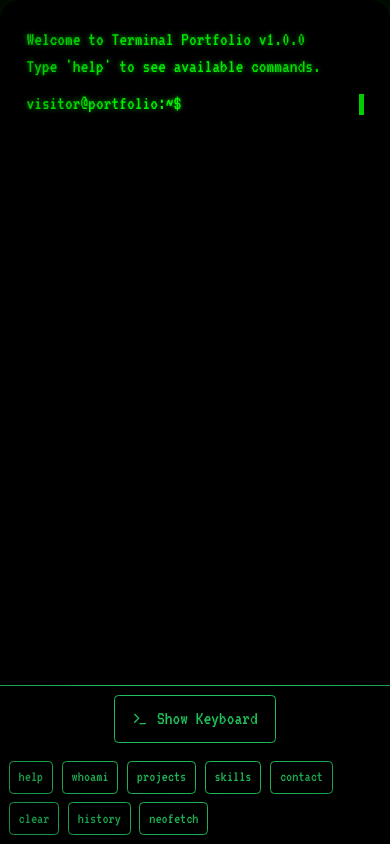
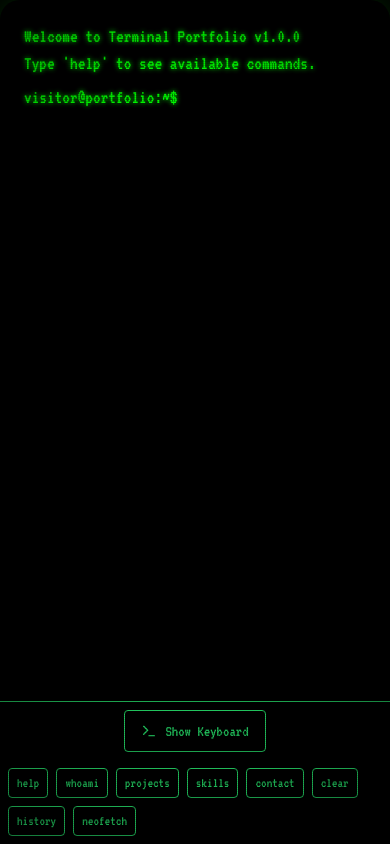
Before and after one commit to Arijit-gotsomecodes/Lunux-Portfolio, a React (Vite) app: page / in a window 390 px wide. Built offline with nearby package versions, Linux system fonts and the light colour scheme.

Commit message:
major bug fixses + themes

```diff
--- a/src/commands/index.ts
+++ b/src/commands/index.ts
@@ -12,6 +12,7 @@ import { sudoCommand } from './sudoCommand';
 import { catCommand } from './catCommand';
 import { asciiCommand } from './asciiCommand';
 import { motdCommand } from './motdCommand';
+import { themeCommand } from './themeCommand';
 
 // Command Registry
 export const commands: CommandRegistry = {
@@ -27,5 +28,6 @@ export const commands: CommandRegistry = {
   sudo: sudoCommand,
   cat: catCommand,
   ascii: asciiCommand,
-  motd: motdCommand
+  motd: motdCommand,
+  theme: themeCommand
 };
--- /dev/null
+++ b/src/commands/themeCommand.ts
@@ -0,0 +1,97 @@
+import { Command, CommandOutput, Theme } from "../types";
+
+const themes: Record<string, Theme> = {
+  matrix: {
+    name: "matrix",
+    background: "#000000",
+    text: "#00FF00",
+    cursor: "#00FF00",
+    selection: "rgba(0, 255, 0, 0.3)",
+    description: "Classic Matrix green-on-black theme",
+  },
+  synthwave: {
+    name: "synthwave",
+    background: "#2b213a",
+    text: "#ff71ce",
+    cursor: "#ff71ce",
+    selection: "rgba(255, 113, 206, 0.3)",
+    description: "Retro synthwave with neon pink",
+  },
+  ubuntu: {
+    name: "ubuntu",
+    background: "#300a24",
+    text: "#ffffff",
+    cursor: "#ffffff",
+    selection: "rgba(255, 255, 255, 0.3)",
+    description: "Ubuntu terminal colors",
+  },
+  hacker: {
+    name: "hacker",
+    background: "#0D0208",
+    text: "#39FF14",
+    cursor: "#39FF14",
+    selection: "rgba(57, 255, 20, 0.3)",
+    description: "Bright green on dark theme",
+  },
+  dracula: {
+    name: "dracula",
+    background: "#282a36",
+    text: "#f8f8f2",
+    cursor: "#ff79c6",
+    selection: "rgba(248, 248, 242, 0.3)",
+    description: "Dracula theme colors",
+  },
+};
+
+export const themeCommand: Command = {
+  name: "theme",
+  description:
+    "Change terminal theme. Usage: theme [name]\nAvailable themes:\n- matrix (default): Classic Matrix green-on-black\n- synthwave: Retro synthwave with neon pink\n- ubuntu: Ubuntu terminal colors\n- hacker: Bright green on dark\n- dracula: Dracula theme colors",
+
+  execute: (args: string[]): CommandOutput[] => {
+    if (args.length === 0) {
+      const themeList = Object.values(themes)
+        .map((theme) => `${theme.name.padEnd(12)} - ${theme.description}`)
+        .join("\n");
+
+      return [
+        {
+          text: `Available themes:\n\n${themeList}\n\nUsage: theme [name]\nExample: theme synthwave`,
+        },
+      ];
+    }
+
+    const themeName = args[0].toLowerCase();
+    const theme = themes[themeName];
+
+    if (!theme) {
+      return [
+        {
+          text: `Theme '${themeName}' not found. Type 'theme' to see available themes.`,
+          isError: true,
+        },
+      ];
+    }
+
+    // Update CSS variables
+    document.documentElement.style.setProperty(
+      "--terminal-background",
+      theme.background
+    );
+    document.documentElement.style.setProperty("--terminal-text", theme.text);
+    document.documentElement.style.setProperty(
+      "--terminal-cursor",
+      theme.cursor
+    );
+    document.documentElement.style.setProperty(
+      "--terminal-selection",
+      theme.selection
+    );
+
+    return [
+      {
+        text: `Theme changed to ${theme.name}`,
+      },
+    ];
+  },
+};
--- a/src/components/Terminal.tsx
+++ b/src/components/Terminal.tsx
@@ -13,6 +13,7 @@ const Terminal: React.FC = () => {
   const [booting, setBooting] = useState<boolean>(true);
   const [showMatrix, setShowMatrix] = useState<boolean>(false);
   const [soundEnabled, setSoundEnabled] = useState<boolean>(false);
+  const [commandHistory, setCommandHistory] = useState<string[]>([]);
 
   const terminalRef = useRef<HTMLDivElement>(null);
   const inputRef = useRef<HTMLInputElement>(null);
@@ -66,19 +67,17 @@ const Terminal: React.FC = () => {
     // Navigate command history
     if (e.key === 'ArrowUp') {
       e.preventDefault();
-      if (historyIndex < history.length - 1) {
+      if (historyIndex < commandHistory.length - 1) {
         const newIndex = historyIndex + 1;
         setHistoryIndex(newIndex);
-        const cmd = history[history.length - 1 - newIndex]?.command;
-        if (cmd && cmd !== 'system') setInput(cmd);
+        setInput(commandHistory[commandHistory.length - 1 - newIndex] || '');
       }
     } else if (e.key === 'ArrowDown') {
       e.preventDefault();
       if (historyIndex > 0) {
         const newIndex = historyIndex - 1;
         setHistoryIndex(newIndex);
-        const cmd = history[history.length - 1 - newIndex]?.command;
-        if (cmd && cmd !== 'system') setInput(cmd);
+        setInput(commandHistory[commandHistory.length - 1 - newIndex] || '');
       } else {
         setHistoryIndex(-1);
         setInput('');
@@ -86,6 +85,7 @@ const Terminal: React.FC = () => {
     } else if (e.key === 'Enter') {
       e.preventDefault();
       if (input.trim()) {
+        setCommandHistory(prev => [...prev, input.trim()]);
         await processCommand(input.trim());
         setInput('');
         setHistoryIndex(-1);
@@ -143,10 +143,18 @@ const Terminal: React.FC = () => {
       setHistory([welcomeMessage]);
       return;
     }
+    // History command handling
+    else if (command === 'history') {
+      output = [{
+        text: commandHistory
+          .map((cmd, index) => `${(index + 1).toString().padStart(4)}  ${cmd}`)
+          .join('\n')
+      }];
+    }
     // Process command via registry
     else if (commands[command]) {
       try {
-        output = await commands[command].execute(args.slice(1), { history });
+        output = await commands[command].execute(args.slice(1));
       } catch (error) {
         output = [{
           text: `Error executing command: ${(error as Error).message}`,
@@ -172,7 +180,6 @@ const Terminal: React.FC = () => {
       return newHistory;
     });
   };
-
 
   // Handle matrix mode exit
   const exitMatrix = () => {
@@ -201,11 +208,12 @@ const Terminal: React.FC = () => {
   }
 
   return (
-    <div className="crt-screen" onClick={handleTerminalClick}>
-      <div ref={terminalRef} className="terminal-content">
+    <div className="crt-screen " onClick={handleTerminalClick}>
+      <div className="grain-overlay"></div>
+      <div ref={terminalRef} className="terminal-content text-flicker">
         {/* Render command history and outputs */}
         {history.map((entry, index) => (
-          <div key={index}>
+          <div key={index} className="text-flicker">
             {entry.command !== 'system' && (
               <div className="input-line">
                 <span className="prompt">visitor@portfolio:~$</span>
@@ -225,12 +233,12 @@ const Terminal: React.FC = () => {
         ))}
 
         {/* Input line */}
-        <div className="input-line">
+        <div className="input-line relative text-flicker">
           <span className="prompt">visitor@portfolio:~$</span>
           <input
             ref={inputRef}
             type="text"
-            className="input-field ml-2"
+            className="input-field ml-2 bg-transparent border-none outline-none text-green-500 font-mono"
             value={input}
             onChange={handleInputChange}
             onKeyDown={handleKeyDown}
@@ -238,7 +246,14 @@ const Terminal: React.FC = () => {
             autoComplete="off"
             autoCapitalize="off"
           />
-          <span className="cursor"></span>
+          <span
+            className="cursor absolute"
+            style={{
+              left: `calc(${20.2}ch + ${input.length}ch)`,
+              top: '0',
+              height: '1.2em'
+            }}
+          />
         </div>
       </div>
 
--- a/src/index.css
+++ b/src/index.css
@@ -3,9 +3,10 @@
 @tailwind utilities;
 
 :root {
-  --terminal-green: #00FF00;
-  --terminal-dark-green: #00CC00;
-  --terminal-black: #000000;
+  --terminal-background: #000000;
+  --terminal-text: #00FF00;
+  --terminal-cursor: #00FF00;
+  --terminal-selection: rgba(0, 255, 0, 0.3);
   --scan-line-height: 2px;
 }
 
@@ -15,10 +16,8 @@ html, body {
   height: 100%;
   width: 100%;
   overflow: hidden;
-  background-color: var(--terminal-black);
+  background-color: var(--terminal-background);
   font-family: 'VT323', monospace;
-  font-size: clamp(1.1rem, 2vw, 1.39rem);   /*adjust for global style*/
-
 }
 
 #root {
@@ -32,7 +31,7 @@ html, body {
   height: 100vh;
   width: 100%;
   overflow: hidden;
-  background-color: var(--terminal-black);
+  background-color: var(--terminal-background);
   border-radius: 20px;
   box-shadow: 0 0 30px rgba(0, 255, 0, 0.15);
   padding: 2rem;
@@ -46,14 +45,13 @@ html, body {
   left: 0;
   width: 100%;
   height: 100%;
-  background: linear-gradient(
-    to bottom,
-    transparent 0%,
-    rgba(0, 0, 0, 0.1) 50%,
-    transparent 100%
+  background: repeating-linear-gradient(
+    0deg,
+    rgba(0, 0, 0, 0.15),
+    rgba(0, 0, 0, 0.15) 1px,
+    transparent 1px,
+    transparent 2px
   );
-  background-size: 100% var(--scan-line-height);
-  opacity: 0.2;
   pointer-events: none;
   z-index: 100;
 }
@@ -75,17 +73,46 @@ html, body {
   z-index: 101;
 }
 
+/* Grain overlay */
+.grain-overlay {
+  position: absolute;
+  top: 0;
+  left: 0;
+  width: 100%;
+  height: 100%;
+  background: repeating-conic-gradient(
+    rgba(0, 0, 0, 0.15) 0% 0.000001%,
+    transparent 0% 0.092%
+  ), repeating-conic-gradient(
+    rgba(0, 0, 0, 0.15) 0% 0.000001%,
+    transparent 0% 0.051%
+  ), repeating-conic-gradient(
+    rgba(0, 0, 0, 0.15) 0% 0.000001%,
+    transparent 0% 0.064%
+  );
+  background-size: 100% 100%, 50% 50%, 25% 25%;
+  background-position: 0 0;
+  opacity: 0.15;
+  pointer-events: none;
+  z-index: 102;
+  animation: grain 0.8s steps(1) infinite;
+}
+
 /* Terminal Content */
 .terminal-content {
   height: 100%;
   width: 100%;
   overflow-y: auto;
   overflow-x: hidden;
-  color: var(--terminal-green);
-  text-shadow: 0 0 5px rgba(0, 255, 0, 0.7);
+  color: var(--terminal-text);
+  text-shadow: 0 0 5px var(--terminal-cursor);
   padding: 0 1rem;
   scrollbar-width: thin;
-  scrollbar-color: var(--terminal-dark-green) var(--terminal-black);
+  scrollbar-color: var(--terminal-cursor) var(--terminal-background);
+  font-size: 1.2rem;
+  line-height: 1.2;
+  position: relative;
+  z-index: 1;
 }
 
 .terminal-content::-webkit-scrollbar {
@@ -93,11 +120,11 @@ html, body {
 }
 
 .terminal-content::-webkit-scrollbar-track {
-  background: var(--terminal-black);
+  background: var(--terminal-background);
 }
 
 .terminal-content::-webkit-scrollbar-thumb {
-  background-color: var(--terminal-dark-green);
+  background-color: var(--terminal-cursor);
   border-radius: 10px;
 }
 
@@ -106,18 +133,19 @@ html, body {
   display: flex;
   margin: 8px 0;
   align-items: center;
+  position: relative;
 }
 
 .prompt {
   white-space: nowrap;
-  color: var(--terminal-green);
+  color: var(--terminal-text);
 }
 
 .input-field {
   background: transparent;
   border: none;
   outline: none;
-  color: var(--terminal-green);
+  color: var(--terminal-text);
   font-family: 'VT323', monospace;
   font-size: 1.2rem;
   caret-color: transparent;
@@ -126,16 +154,18 @@ html, body {
   flex: 1;
 }
 
+.input-field::selection {
+  background-color: var(--terminal-selection);
+}
+
 /* Blinking Cursor */
 .cursor {
   display: inline-block;
-  width: 10px;
-  height: 1.2rem;
-  background-color: var(--terminal-green);
-  animation: blink 1s step-start infinite;
-  margin-left: 0px;
-  position: relative;
-  top: 1px;
+  width: 0.6ch;
+  height: 1.2em;
+  background-color: var(--terminal-cursor);
+  animation: blink 1s step-end infinite;
+  position: absolute;
 }
 
 /* Output Styles */
@@ -145,40 +175,61 @@ html, body {
   line-height: 1.4;
 }
 
+/* Text Flicker Animations */
+.text-flicker {
+  animation: textFlicker 6s infinite;
+  animation-timing-function: steps(1, end);
+  animation-fill-mode: both;
+}
+
+
 /* Animation Keyframes */
 @keyframes blink {
   0%, 100% { opacity: 1; }
   50% { opacity: 0; }
 }
 
-@keyframes flicker {
-  0% { opacity: 0.97; }
-  5% { opacity: 0.9; }
-  10% { opacity: 0.97; }
-  15% { opacity: 0.92; }
-  20% { opacity: 0.97; }
-  25% { opacity: 0.95; }
-  30% { opacity: 0.97; }
-  35% { opacity: 0.93; }
-  40% { opacity: 0.97; }
-  45% { opacity: 0.94; }
-  50% { opacity: 0.98; }
-  55% { opacity: 0.95; }
-  60% { opacity: 0.97; }
-  65% { opacity: 0.93; }
-  70% { opacity: 0.97; }
-  75% { opacity: 0.9; }
-  80% { opacity: 0.98; }
-  85% { opacity: 0.95; }
-  90% { opacity: 0.97; }
-  95% { opacity: 0.93; }
-  100% { opacity: 0.97; }
+@keyframes textFlicker {
+  0%, 48%, 60%, 72%, 80%, 90%, 100% { opacity: 1; }
+  49% { opacity: 0.68; }
+  50% { opacity: 0.87; }
+  51% { opacity: 0.65; }
+  52% { opacity: 0.95; }
+  53% { opacity: 0.7; }
+  54% { opacity: 1; }
+  61% { opacity: 0.72; }
+  62% { opacity: 0.92; }
+  63% { opacity: 0.67; }
+  64% { opacity: 1; }
+  73% { opacity: 0.63; }
+  74% { opacity: 0.75; }
+  75% { opacity: 0.69; }
+  76% { opacity: 0.88; }
+  81% { opacity: 0.61; }
+  82% { opacity: 0.85; }
+  83% { opacity: 0.68; }
+  84% { opacity: 0.82; }
+  85% { opacity: 0.64; }
+  86% { opacity: 1; }
+  91% { opacity: 0.62; }
+  92% { opacity: 0.74; }
+  93% { opacity: 0.67; }
+  94% { opacity: 0.97; }
+  95% { opacity: 0.71; }
+  96% { opacity: 0.85; }
+  97% { opacity: 0.6; }
+  98% { opacity: 0.89; }
+  99% { opacity: 0.73; }
 }
 
-.crt-flicker {
-  animation: flicker 0.15s infinite;
-  animation-timing-function: linear;
-  opacity: 0.97;
+
+
+
+@keyframes grain {
+  0%, 100% { transform: translate(0, 0) scale(1); }
+  25% { transform: translate(1px, -1px) scale(1.02); }
+  50% { transform: translate(-1px, 1px) scale(0.98); }
+  75% { transform: translate(1px, 1px) scale(1.02); }
 }
 
 .ascii-art {
@@ -194,12 +245,8 @@ html, body {
 }
 
 @keyframes typeOn {
-  from {
-    opacity: 0;
-  }
-  to {
-    opacity: 1;
-  }
+  from { opacity: 0; }
+  to { opacity: 1; }
 }
 
 .typing-animation {
@@ -209,12 +256,8 @@ html, body {
 }
 
 @keyframes typing {
-  from {
-    width: 0;
-  }
-  to {
-    width: 100%;
-  }
+  from { width: 0; }
+  to { width: 100%; }
 }
 
 /* Matrix effect */
@@ -225,7 +268,7 @@ html, body {
   width: 100%;
   height: 100%;
   z-index: 1000;
-  background-color: var(--terminal-black);
+  background-color: var(--terminal-background);
 }
 
 .matrix-canvas {
@@ -235,6 +278,7 @@ html, body {
 @media screen and (max-width: 768px) {
   .crt-screen {
     padding: 1rem;
+    animation: textFlicker 1.5s infinite;
   }
 
   .terminal-content {
```
Also changed, not shown: src/components/BootSequence.tsx (+9 -6 lines), src/types/index.ts (+9 -0 lines).
